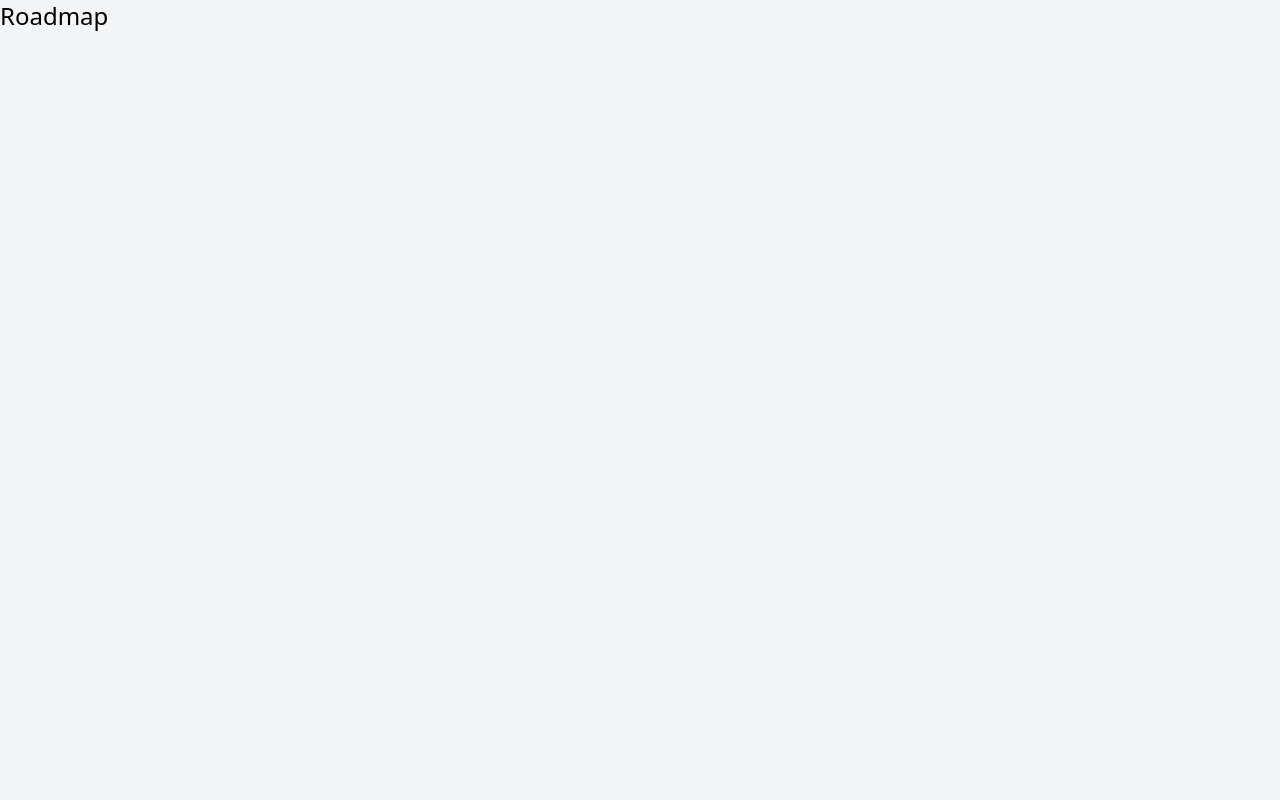
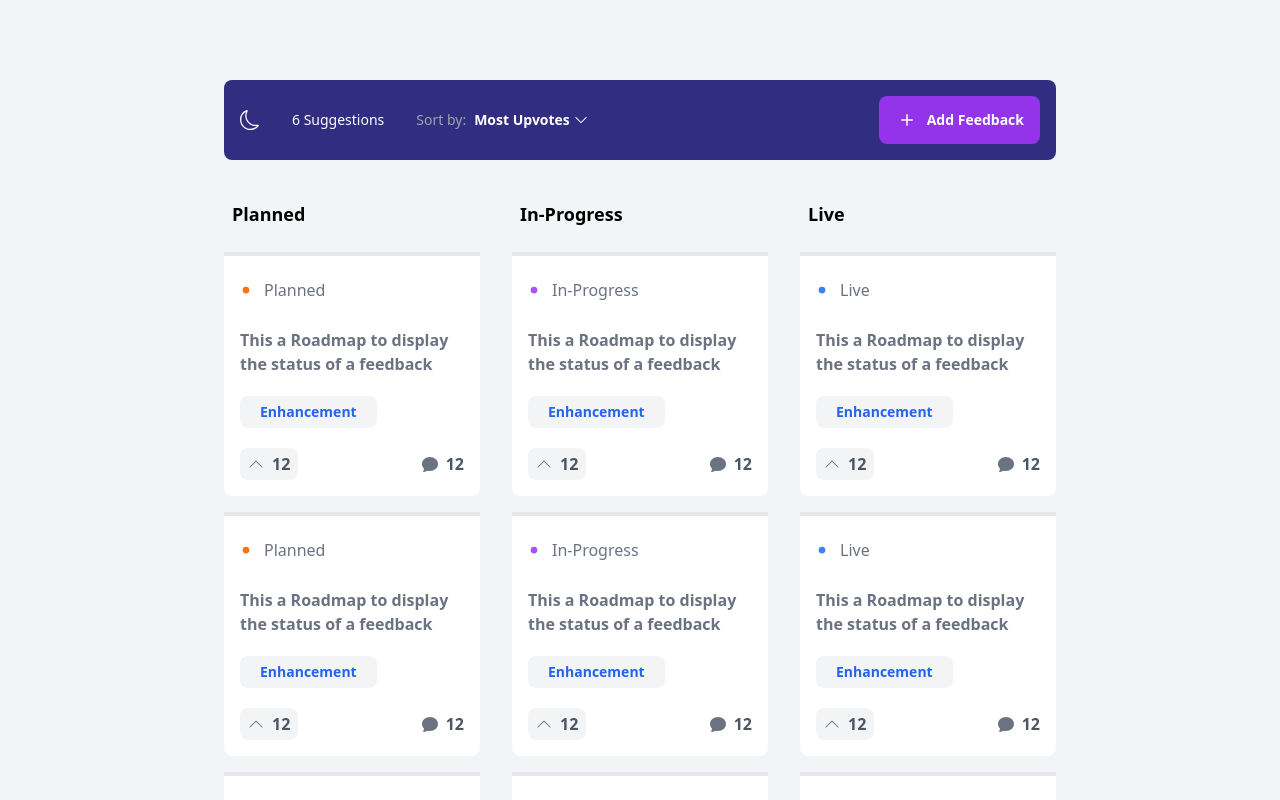
Before and after one commit to hbbolaji/product-feedback, a React (Create React App) app: page /roadmap in a window 1280 px wide. Shown: the top 800 px of the page. Built offline with nearby package versions, Linux system fonts and the light colour scheme.

Commit message:
Roadmap UI added

```diff
--- a/src/components/FeedbackCard.tsx
+++ b/src/components/FeedbackCard.tsx
@@ -11,7 +11,10 @@ type PropTypes = {
 };
 
 const FeedbackCard: React.FC<PropTypes> = ({ feedback }) => {
-  const { title, upVotes, description, tag, numberOfComments } = feedback;
+  const numberOfComments = feedback.comments
+    ? Object.keys(feedback.comments).length
+    : 0;
+  const { title, upVotes, description, tag } = feedback;
   const dispatch = useDispatch();
   const navigate = useNavigate();
   const vote = () => {
--- /dev/null
+++ b/src/components/RoadMapSection.tsx
@@ -0,0 +1,28 @@
+import React from "react";
+import RoadmapCard from "./RoadmapCard";
+
+interface Props {
+  title: "Planned" | "In-Progress" | "Live";
+  description: string;
+  feedbacks: any[];
+}
+
+const RoadMapSection: React.FC<Props> = ({ title, description, feedbacks }) => {
+  return (
+    <div className="space-y-4">
+      <div className="dark:text-gray-200 p-2">
+        <h3 className="text-lg font-semibold">{title}</h3>
+        <p>{description}</p>
+      </div>
+      <div className="space-y-4">
+        {feedbacks.map((roadmap) => (
+          <div key={roadmap}>
+            <RoadmapCard title={title} />
+          </div>
+        ))}
+      </div>
+    </div>
+  );
+};
+
+export default RoadMapSection;
--- /dev/null
+++ b/src/components/RoadmapCard.tsx
@@ -0,0 +1,42 @@
+import React from "react";
+import { BsChevronUp, BsDot, BsFillChatFill } from "react-icons/bs";
+import Tag from "./Tag";
+
+interface Props {
+  title: string;
+}
+
+const RoadmapCard: React.FC<Props> = ({ title }) => {
+  let borderColor;
+  if (title === "Planned") borderColor = "orange";
+  else if (title === "In-Progress") borderColor = "purple";
+  else if (title === "Live") borderColor = "blue";
+  return (
+    <div
+      className={`border-t space-y-5 border-t-4 border-t-${borderColor}-500 dark:text-gray-200 rounded-b-lg p-4 bg-white dark:bg-gray-800 dark:shadow-lg dark:text-white hover:shadow cursor-pointer`}
+    >
+      <div className="flex items-center">
+        <BsDot className={`-ml-3 text-${borderColor}-500 text-4xl`} />
+        <span className="text-gray-500 dark:text-gray-300">{title}</span>
+      </div>
+      <p className="text-gray-500 dark:text-gray-300 font-semibold">
+        This a Roadmap to display the status of a feedback
+      </p>
+      <div>
+        <Tag title={`Enhancement`} />
+      </div>
+      <div className="flex items-center justify-between">
+        <div className="inline-flex items-center space-x-2 bg-gray-100 dark:bg-gray-700 py-1 px-2 rounded-lg">
+          <BsChevronUp className="text-gray-500" />
+          <p className="font-semibold text-gray-600 dark:text-white">{12}</p>
+        </div>
+        <div className="inline-flex items-center space-x-2">
+          <BsFillChatFill className="text-gray-500" />
+          <p className="font-semibold text-gray-600 dark:text-white">{12}</p>
+        </div>
+      </div>
+    </div>
+  );
+};
+
+export default RoadmapCard;
--- a/src/components/Roadmap.tsx
+++ b/src/components/RoadmapHeader.tsx
@@ -8,7 +8,7 @@ const roadmaps = [
   { title: "Live", quantity: 1 },
 ];
 
-const Roadmap = () => {
+const RoadmapHeader = () => {
   return (
     <div className="w-full min-h-48 rounded-lg bg-white dark:text-white dark:bg-gray-800 py-4 px-8 space-y-4">
       <div className="flex items-center justify-between">
@@ -30,4 +30,4 @@ const Roadmap = () => {
   );
 };
 
-export default Roadmap;
+export default RoadmapHeader;
--- a/src/components/Tag.tsx
+++ b/src/components/Tag.tsx
@@ -10,7 +10,7 @@ const Tag: React.FC<{ title: string }> = ({ title }) => {
       onClick={toggleSelect}
       className={`px-5 rounded-lg ${select ? "bg-blue-600" : "bg-gray-100"} ${
         select ? "dark:bg-blue-600" : "dark:bg-gray-700"
-      }  h-8 m-1 cursor-pointer inline-flex items-center`}
+      }  h-8 cursor-pointer inline-flex items-center`}
     >
       <p
         className={`text-sm font-semibold ${
--- a/src/components/TagContainer.tsx
+++ b/src/components/TagContainer.tsx
@@ -4,12 +4,24 @@ import Tag from "./Tag";
 const TagContainer = () => {
   return (
     <div className="w-full min-h-48 rounded-lg bg-white dark:text-white dark:bg-gray-800 p-4 flex flex-wrap">
+      <div className="p-1">
         <Tag title="All" />
+      </div>
+      <div className="p-1">
         <Tag title="UI" />
+      </div>
+      <div className="p-1">
         <Tag title="UX" />
+      </div>
+      <div className="p-1">
         <Tag title="Enhancement" />
+      </div>
+      <div className="p-1">
         <Tag title="Bug" />
+      </div>
+      <div className="p-1">
         <Tag title="Feature" />
+      </div>
     </div>
   );
 };
--- a/src/pages/Home.tsx
+++ b/src/pages/Home.tsx
@@ -5,7 +5,7 @@ import FeedbackCard from "../components/FeedbackCard";
 import FeedbackForm from "../components/FeedbackForm";
 import Modal from "../components/Modal";
 import Navbar from "../components/Navbar";
-import Roadmap from "../components/Roadmap";
+import RoadmapHeader from "../components/RoadmapHeader";
 import TagContainer from "../components/TagContainer";
 import { StoreType } from "../store/types";
 
@@ -39,7 +39,7 @@ const Home = () => {
               }`}
             >
               <TagContainer />
-              <Roadmap />
+              <RoadmapHeader />
             </div>
           </div>
           <div className="w-full lg:w-3/4 space-y-4 flex flex-col">
--- a/src/pages/Roadmap.tsx
+++ b/src/pages/Roadmap.tsx
@@ -1,9 +1,50 @@
-import React from "react";
+import React, { useState } from "react";
+import { useSelector } from "react-redux";
+import FeedbackForm from "../components/FeedbackForm";
+import Modal from "../components/Modal";
+import Navbar from "../components/Navbar";
+import RoadMapSection from "../components/RoadMapSection";
+import { StoreType } from "../store/types";
 
 const Roadmap = () => {
+  const [showModal, setShowModal] = useState<boolean>(false);
+  const feedbackObj = Object.values(
+    useSelector((state: StoreType) => state.feedbacks)
+  );
+  const feedbacks = feedbackObj.sort((a, b) => b?.upVotes - a?.upVotes);
+  const openModal = () => {
+    setShowModal(true);
+  };
+  const closeModal = () => {
+    setShowModal(false);
+  };
   return (
-    <div>
-      <p className="text-2xl dark:text-white">Roadmap</p>
+    <div className="relative px-8 py-20">
+      <div className="2xl:mx-96 xl:mx-48 lg:mx-24 md:mx-6 space-y-8">
+        <Navbar numOfFeedback={feedbacks.length} open={openModal} />
+        <div className="flex flex-col md:flex-row md:space-x-8 space-y-6 md:space-y-0">
+          <div className="w-full md:w-1/3">
+            <RoadMapSection
+              title="Planned"
+              description=""
+              feedbacks={[1, 2, 3]}
+            />
+          </div>
+          <div className="w-full md:w-1/3">
+            <RoadMapSection
+              title="In-Progress"
+              description=""
+              feedbacks={[1, 2, 3]}
+            />
+          </div>
+          <div className="w-full md:w-1/3">
+            <RoadMapSection title="Live" description="" feedbacks={[1, 2, 3]} />
+          </div>
+        </div>
+      </div>
+      <Modal show={showModal} close={closeModal}>
+        <FeedbackForm close={closeModal} edit={false} />
+      </Modal>
     </div>
   );
 };
```
Lines whose indentation alone changed are shown as unchanged.
